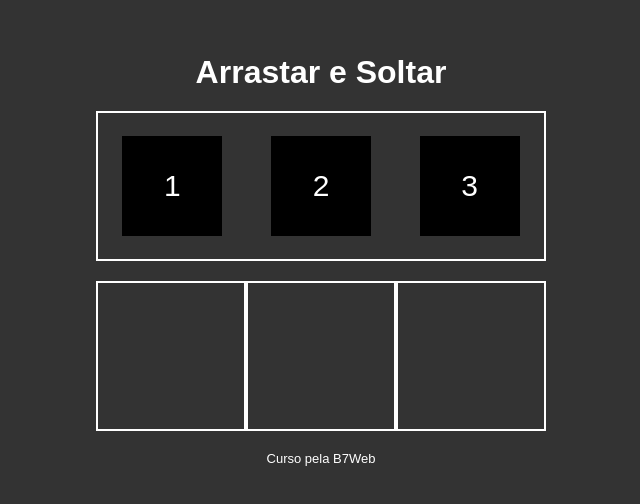
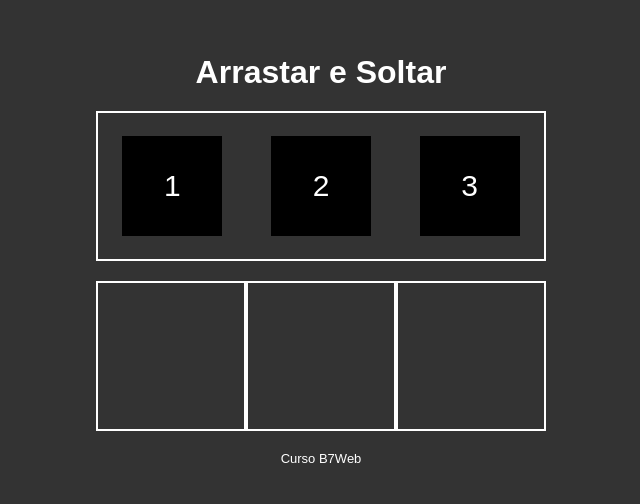
Before and after one commit to aureliodeboa/Arrasta-e-solta, a plain HTML site: page index.html in a window 1280 px wide. Shown: the part 150-654 px from the top of the page, 319-959 px from the left. Drawn offline with Linux system fonts and the light colour scheme.

Commit message:
Update index.html

```diff
--- a/index.html
+++ b/index.html
@@ -22,7 +22,7 @@
         <div class="area" data-name="c"></div>
     </div>
 
-    <footer>Curso pela B7Web</footer>
+    <footer>Curso  B7Web</footer>
 
     <script src="assets/js/script.js"></script>
 </body>
```
